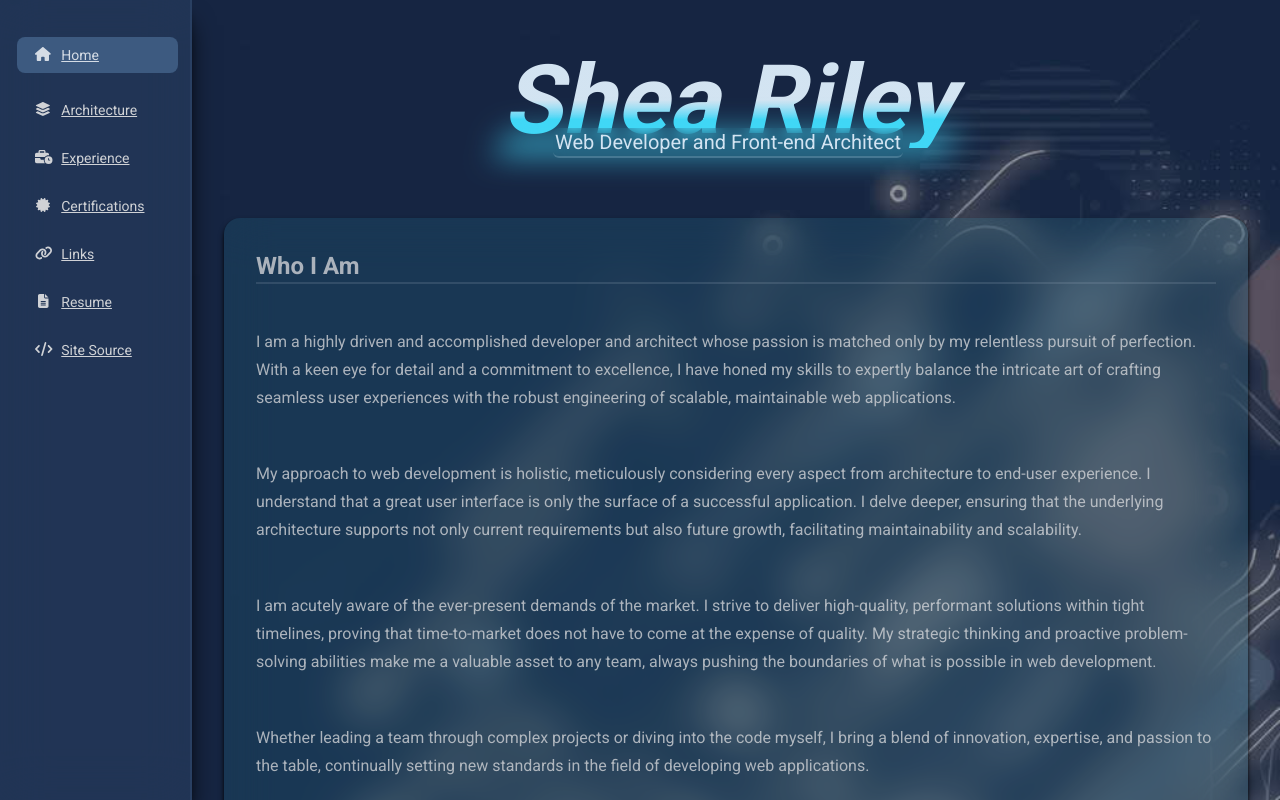
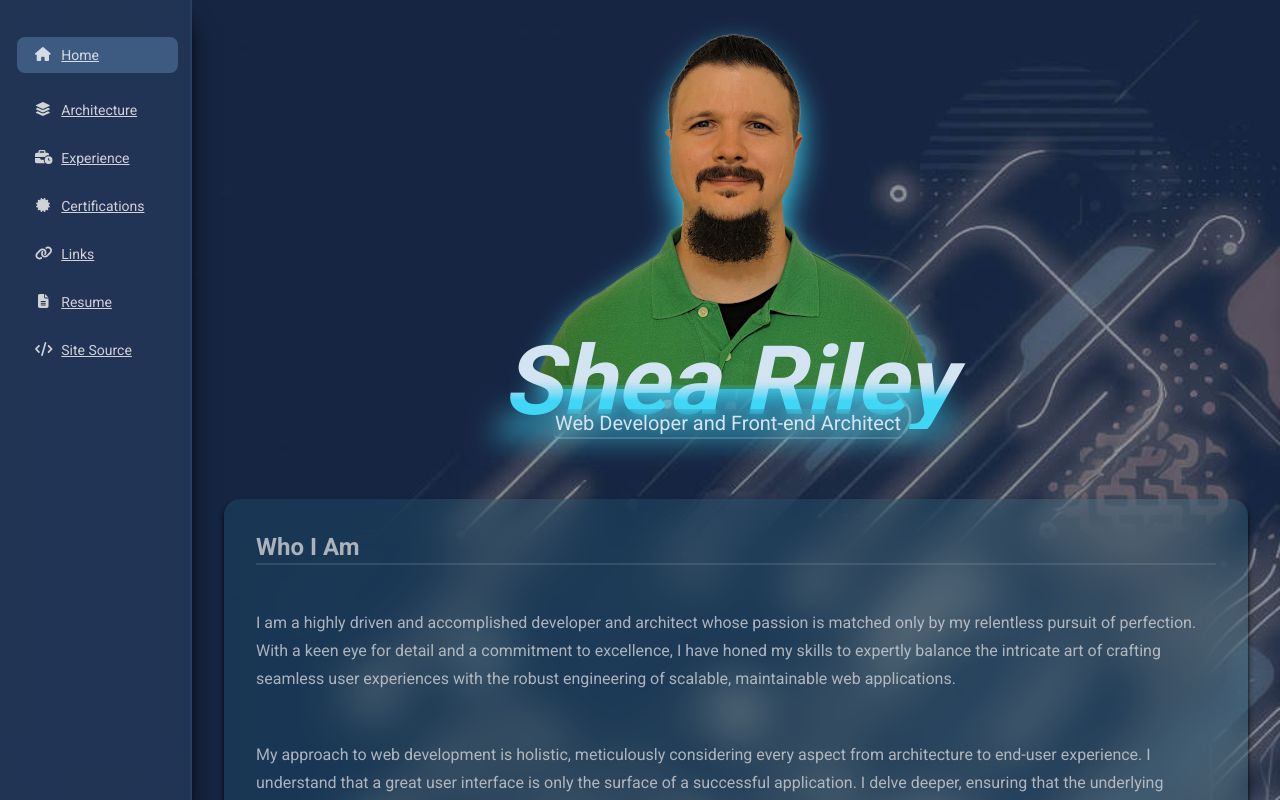
Before and after one commit to sheariley/portfolio-web-dev, a React (Vite) app: page / in a window 1280 px wide. Shown: the top 800 px of the page. Built offline with nearby package versions, Linux system fonts and the light colour scheme; what tailwindcss-3d would draw is missing.

Commit message:
Add self-portrait image to header

```diff
--- a/src/components/ui/Header.tsx
+++ b/src/components/ui/Header.tsx
@@ -1,11 +1,24 @@
 import { twJoin } from 'tailwind-merge';
 
-export default function Header() {
+import portraitImg from '@/assets/self-portrait.png';
+
+export default function Header({ className }: { className?: string }) {
   return (
-    <header className="mb-10 mt-5 flex w-[450px] select-none flex-col items-center scale-[.65] md:scale-100 max_lg:mt-8 max_md:mb-1">
+    <header
+      className={twJoin(
+        'mb-10 flex w-[450px] select-none flex-col items-center scale-[.65] md:scale-100 max_md:mb-1',
+        className
+      )}
+    >
+      <img
+        src={portraitImg}
+        width={400}
+        height={351}
+        className="m-0 rounded-xl border-b-4 border-b-[#39803d]/80 drop-shadow-[0_15px_15px_#40d7f6]"
+      />
       <div
         className={twJoin(
-          'whitespace-nowrap text-8xl font-bold antialiased -skew-x-12',
+          'mt-[-56px] whitespace-nowrap text-8xl font-bold antialiased -skew-x-12',
           'bg-gradient-to-b from-primary-content from-50% to-info to-70% bg-clip-text text-transparent',
           'before:absolute before:-bottom-1 before:block before:h-4 before:w-full before:bg-info before:blur-lg',
           'text-primary-content'
--- a/src/pages/HomePage.tsx
+++ b/src/pages/HomePage.tsx
@@ -7,7 +7,7 @@ import Card from '@/components/ui/Card';
 export default function HomePage() {
   return (
     <section className="flex flex-col items-center space-y-12 max_lg:pb-5">
-      <Card className="md:sticky md:top-10 md:min-h-[calc(100svh_-_80px)] max_lg:top-12">
+      <Card className="md:sticky md:top-10 md:min-h-[calc(100svh_-_80px)] max_lg:top-12 max_md:-top-10">
         <Card.Body className="grow-0">
           <Card.Title>Who I Am</Card.Title>
           <p className="max_lg:my-1">
```
Also changed, not shown: src/assets/self-portrait.png (added).
